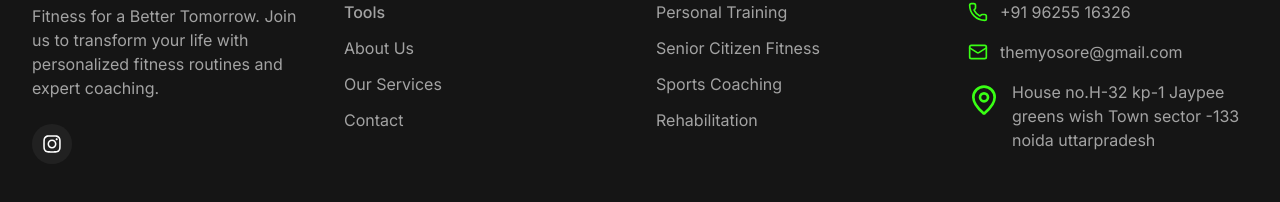
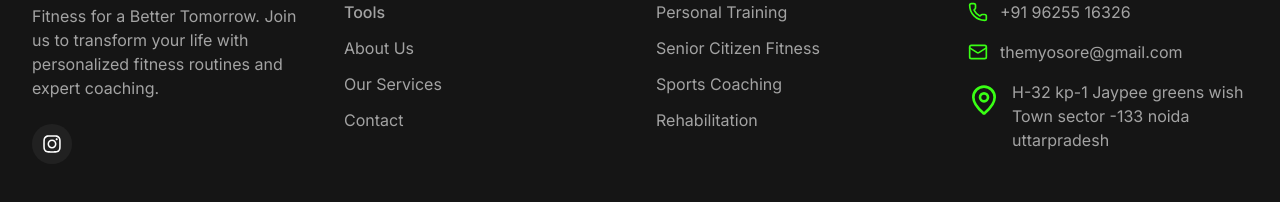
Before and after one commit to akhiln2003/THE_MYOSORE-Freelance, a React (Vite) app in the folder client/: page /contact in a window 1280 px wide. Shown: the part 1241-1443 px from the top of the page. Built offline with nearby package versions, Linux system fonts and the light colour scheme.

Commit message:
feat(ui): update footer location and refine home page content

```diff
--- a/client/src/components/Footer.jsx
+++ b/client/src/components/Footer.jsx
@@ -60,7 +60,7 @@ const Footer = () => {
               </li>
               <li className="flex items-start space-x-3 text-text-muted">
                 <MapPin size={32} className="text-primary shrink-0 mt-1" />
-                <span>House no.H-32 kp-1 Jaypee greens wish Town sector -133 noida uttarpradesh</span>
+                <span>H-32 kp-1 Jaypee greens wish Town sector -133 noida uttarpradesh</span>
               </li>
             </ul>
           </div>
--- a/client/src/pages/Home.jsx
+++ b/client/src/pages/Home.jsx
@@ -1,5 +1,5 @@
-import { motion, AnimatePresence } from 'framer-motion';
-import { useState, useEffect } from 'react';
+import {  AnimatePresence } from 'framer-motion';
+import { useState } from 'react';
 import { ChevronLeft, ChevronRight, Star, Quote, Dumbbell, HeartPulse, Trophy, Activity, ArrowRight, ChevronDown, Home as HomeIcon, Scale } from 'lucide-react';
 import { Link } from 'react-router-dom';
 
@@ -151,7 +151,7 @@ const Home = () => {
                 At THE MYOSORE FITNESS, we deliver more than just workouts. We provide a transformational experience tailored to your unique body, lifestyle, and goals.
               </p>
               <p className="text-text-muted text-lg mb-8 leading-relaxed">
-                Whether you need dedicated 1-on-1 personal training, sports specific coaching, rehabilitation or senior wellness programs, our elite trainers—including Coach Shiju and Coach Arya—are committed to guiding you every step of the way.
+                Whether you need dedicated 1-on-1 personal training, sports specific coaching, rehabilitation or senior wellness programs, our elite trainers are committed to guiding you every step of the way.
               </p>
               <Link to="/about" className="inline-flex items-center text-primary font-semibold hover:text-white transition-colors group">
                 Meet our trainers <ArrowRight className="ml-2 w-5 h-5 group-hover:translate-x-1 transition-transform" />
```
